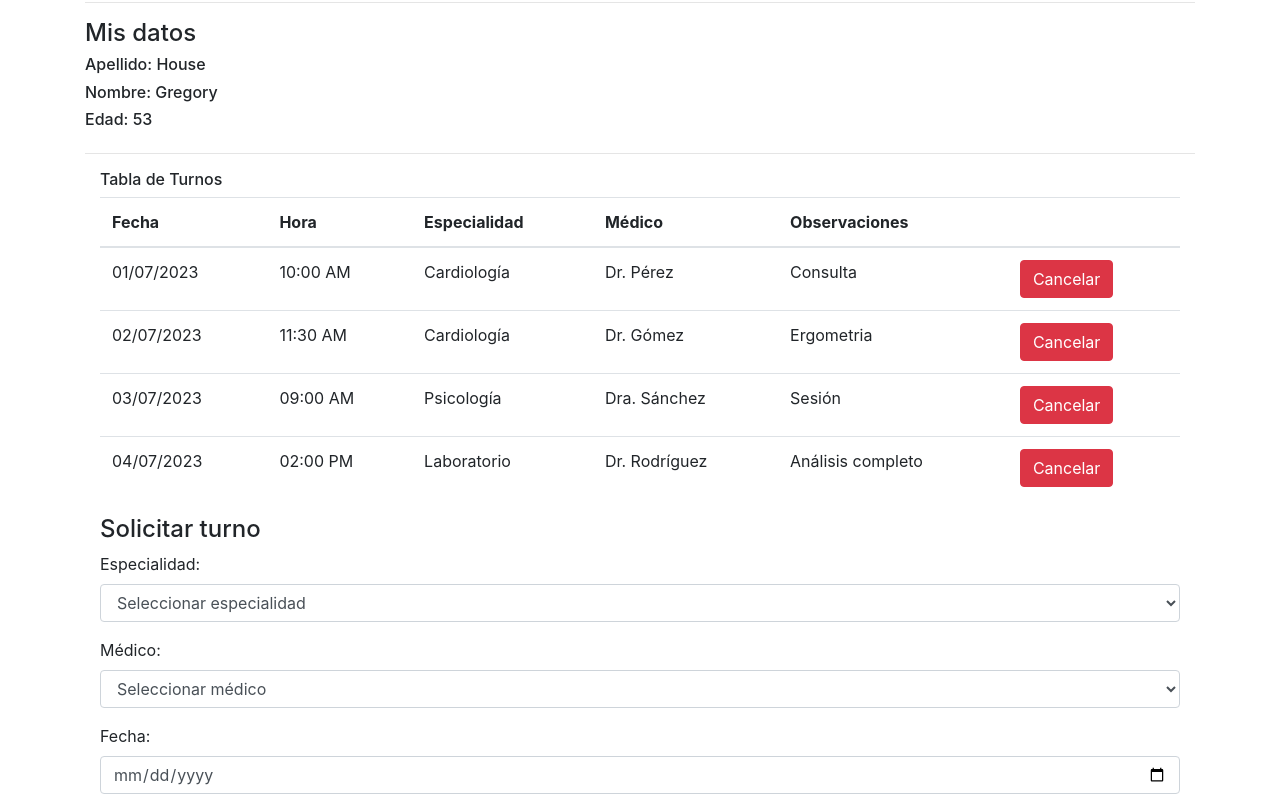
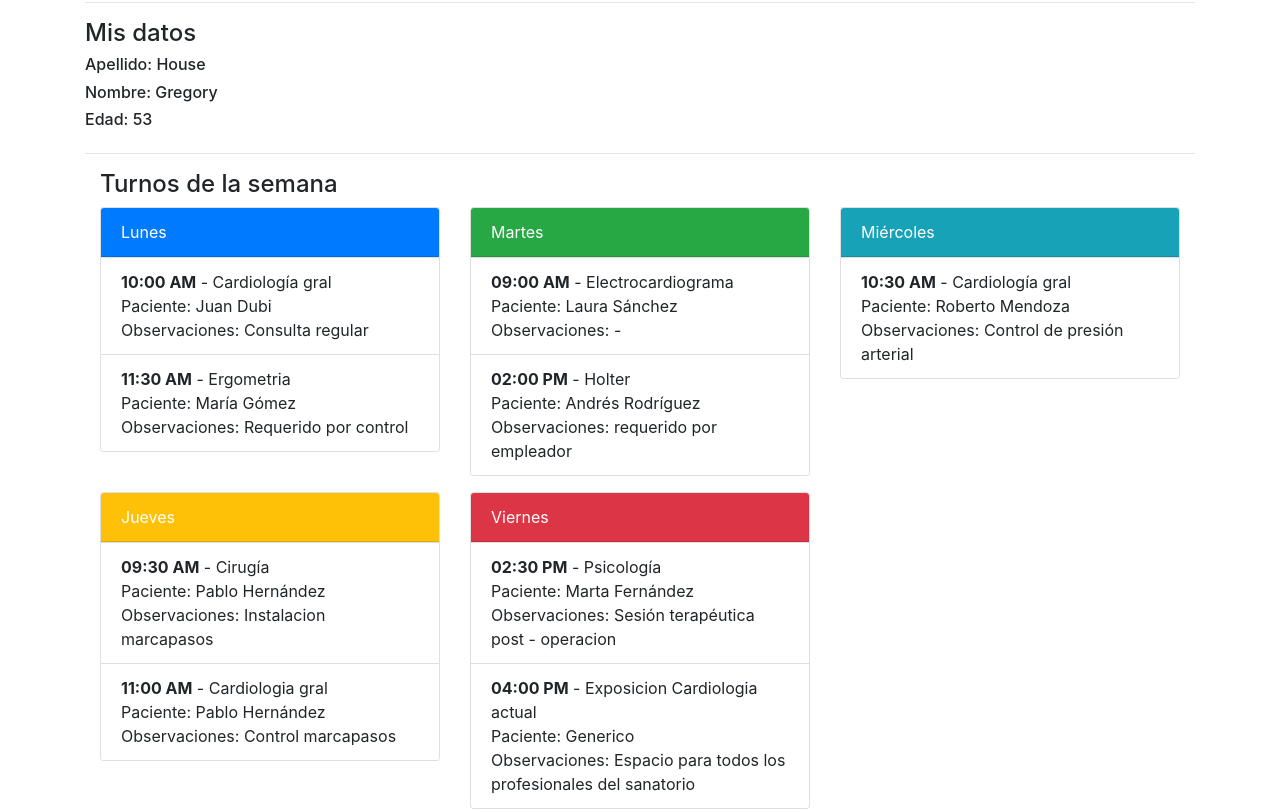
Before and after one commit to MezeLaw/Clinica, a plain HTML site: page doctor.html in a window 1280 px wide. Shown: the part 152-962 px from the top of the page. Drawn offline with nearby package versions, Linux system fonts and the light colour scheme.

Commit message:
feat: wip doctor

```diff
--- a/doctor.html
+++ b/doctor.html
@@ -62,96 +62,125 @@
         </div>
         <hr>
 
-        <div class="container">
-            <div id="turno-cancelado"></div>
-            <h6>Tabla de Turnos</h6>
-            <table class="table">
-              <thead>
-                <tr>
-                  <th>Fecha</th>
-                  <th>Hora</th>
-                  <th>Especialidad</th>
-                  <th>Médico</th>
-                  <th>Observaciones</th>
-                  <th></th>
-                </tr>
-              </thead>
-              <tbody>
-                <tr>
-                  <td>01/07/2023</td>
-                  <td>10:00 AM</td>
-                  <td>Cardiología</td>
-                  <td>Dr. Pérez</td>
-                  <td>Consulta</td>
-                  <td><button class="btn btn-danger" onclick="cancelarTurno()">Cancelar</button></td>
-                </tr>
-                <tr>
-                  <td>02/07/2023</td>
-                  <td>11:30 AM</td>
-                  <td>Cardiología</td>
-                  <td>Dr. Gómez</td>
-                  <td>Ergometria</td>
-                  <td><button class="btn btn-danger" onclick="cancelarTurno()">Cancelar</button></td>
-                </tr>
-                <tr>
-                  <td>03/07/2023</td>
-                  <td>09:00 AM</td>
-                  <td>Psicología</td>
-                  <td>Dra. Sánchez</td>
-                  <td>Sesión</td>
-                  <td><button class="btn btn-danger" onclick="cancelarTurno()">Cancelar</button></td>
-                </tr>
-                <tr>
-                  <td>04/07/2023</td>
-                  <td>02:00 PM</td>
-                  <td>Laboratorio</td>
-                  <td>Dr. Rodríguez</td>
-                  <td>Análisis completo</td>
-                  <td><button class="btn btn-danger" onclick="cancelarTurno()">Cancelar</button></td>
-                </tr>
-              </tbody>
-            </table>
+          <!-- Turnos a trabajar-->
+
+          <div class="container">
+            <h4>Turnos de la semana</h4>
+            <div class="row">
+              <div class="col-12 col-md-6 col-lg-4">
+                <div class="card mb-3">
+                  <div class="card-header bg-primary text-white">
+                    Lunes
+                  </div>
+                  <ul class="list-group list-group-flush">
+                    <li class="list-group-item">
+                      <strong>10:00 AM</strong> - Cardiología gral
+                      <br>
+                      Paciente: Juan Dubi
+                      <br>
+                      Observaciones: Consulta regular
+                    </li>
+                    <li class="list-group-item">
+                      <strong>11:30 AM</strong> - Ergometria
+                      <br>
+                      Paciente: María Gómez
+                      <br>
+                      Observaciones: Requerido por control
+                    </li>
+                  </ul>
+                </div>
+              </div>
+              <div class="col-12 col-md-6 col-lg-4">
+                <div class="card mb-3">
+                  <div class="card-header bg-success text-white">
+                    Martes
+                  </div>
+                  <ul class="list-group list-group-flush">
+                    <li class="list-group-item">
+                      <strong>09:00 AM</strong> - Electrocardiograma
+                      <br>
+                      Paciente: Laura Sánchez
+                      <br>
+                      Observaciones: -
+                    </li>
+                    <li class="list-group-item">
+                      <strong>02:00 PM</strong> - Holter
+                      <br>
+                      Paciente: Andrés Rodríguez
+                      <br>
+                      Observaciones: requerido por empleador
+                    </li>
+                  </ul>
+                </div>
+              </div>
+              <div class="col-12 col-md-6 col-lg-4">
+                <div class="card mb-3">
+                  <div class="card-header bg-info text-white">
+                    Miércoles
+                  </div>
+                  <ul class="list-group list-group-flush">
+                    <li class="list-group-item">
+                      <strong>10:30 AM</strong> - Cardiología gral
+                      <br>
+                      Paciente: Roberto Mendoza
+                      <br>
+                      Observaciones: Control de presión arterial
+                    </li>
+                  </ul>
+                </div>
+              </div>
+              <div class="col-12 col-md-6 col-lg-4">
+                <div class="card mb-3">
+                  <div class="card-header bg-warning text-white">
+                    Jueves
+                  </div>
+                  <ul class="list-group list-group-flush">
+                    <li class="list-group-item">
+                      <strong>09:30 AM</strong> - Cirugía
+                      <br>
+                      Paciente: Pablo Hernández
+                      <br>
+                      Observaciones: Instalacion marcapasos
+                    </li>
+                    <li class="list-group-item">
+                      <strong>11:00 AM</strong> - Cardiologia gral
+                      <br>
+                      Paciente: Pablo Hernández
+                      <br>
+                      Observaciones: Control marcapasos
+                    </li>
+                  </ul>
+                </div>
+              </div>
+              <div class="col-12 col-md-6 col-lg-4">
+                <div class="card mb-3">
+                  <div class="card-header bg-danger text-white">
+                    Viernes
+                  </div>
+                  <ul class="list-group list-group-flush">
+                    <li class="list-group-item">
+                      <strong>02:30 PM</strong> - Psicología
+                      <br>
+                      Paciente: Marta Fernández
+                      <br>
+                      Observaciones: Sesión terapéutica post - operacion
+                    </li>
+                    <li class="list-group-item">
+                      <strong>04:00 PM</strong> - Exposicion Cardiologia actual
+                      <br>
+                      Paciente: Generico
+                      <br>
+                      Observaciones: Espacio para todos los profesionales del sanatorio
+                    </li>
+                  </ul>
+                </div>
+              </div>
+            </div>
           </div>
 
-          <div class="container">
-            <h4>Solicitar turno</h4>
-            <form id="formulario">
-              <div class="form-group">
-                <label for="especialidad">Especialidad:</label>
-                <select class="form-control" id="especialidad" required>
-                  <option value="">Seleccionar especialidad</option>
-                  <option value="cardiologia">Cardiología</option>
-                  <option value="laboratorio">Laboratorio</option>
-                </select>
-              </div>
-              <div class="form-group">
-                <label for="medico">Médico:</label>
-                <select class="form-control" id="medico" required>
-                  <option value="">Seleccionar médico</option>
-                  <option value="perez">Dr. Pérez</option>
-                  <option value="gomez">Dr. Gómez</option>
-                </select>
-              </div>
-              <div class="form-group">
-                <label for="fecha">Fecha:</label>
-                <input type="date" class="form-control" id="fecha" required>
-              </div>
-              <div class="form-group">
-                <label for="hora">Hora:</label>
-                <input type="time" class="form-control" id="hora" required>
-              </div>
-              <div class="form-group">
-                <label for="email">Email del paciente:</label>
-                <input type="email" class="form-control" id="email" required>
-              </div>
-              <div class="form-group">
-                <label for="observaciones">Observaciones:</label>
-                <textarea class="form-control" id="observaciones" rows="3"></textarea>
-              </div>
-              <button type="button" class="btn btn-primary mb-4" onclick="sacarTurno()">Reservar turno</button>
-            </form>
-            <div id="mensaje"></div>
-          </div>
+
+          <!-- Turnos a trabajar-->
+
         </div>
 
     </div>
```
